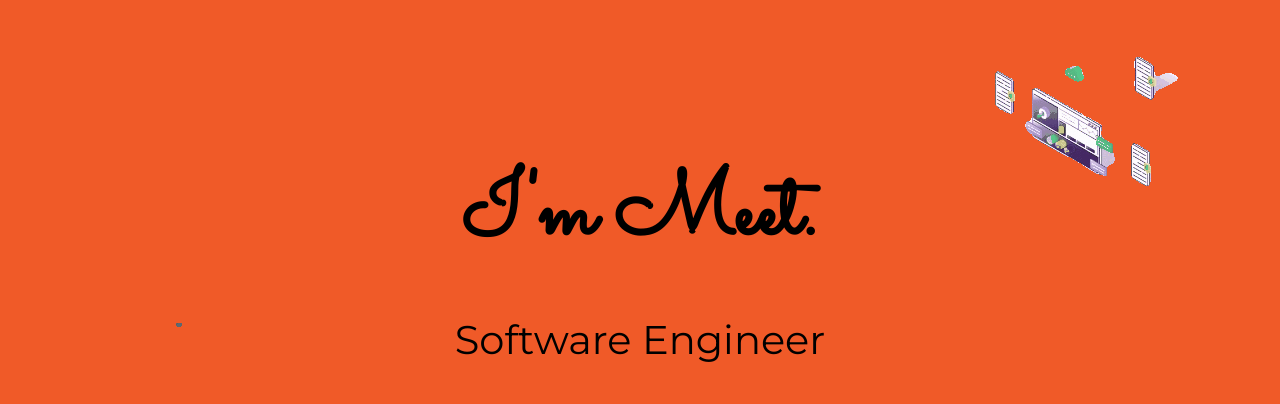
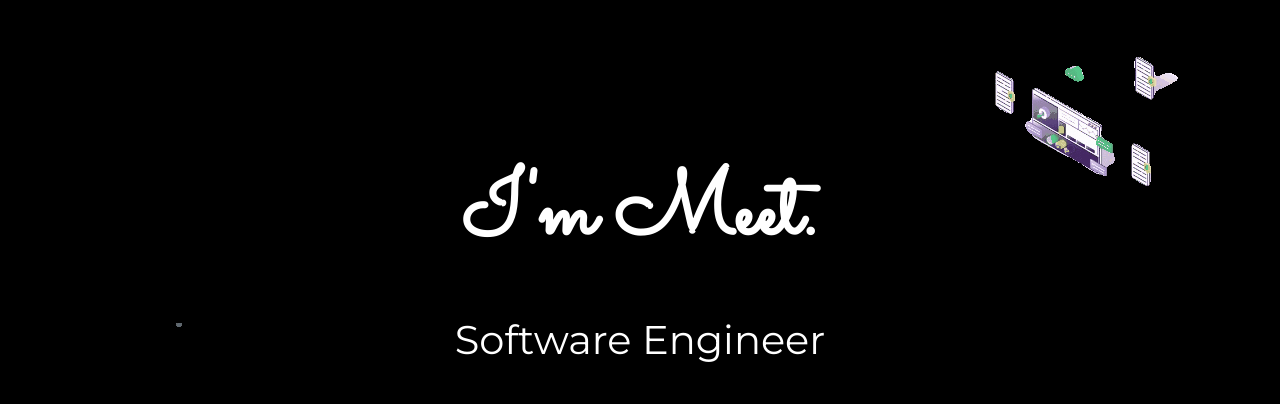
Before and after one commit to The-Ferocious-Eagle/MyWebsite, a plain HTML site: page index.html in a window 1280 px wide. Shown: the top 404 px of the page. Drawn offline with Linux system fonts and the light colour scheme; grey boxes are pictures that could not be loaded.

Commit message:
update css

```diff
--- a/Example.css
+++ b/Example.css
@@ -6,14 +6,14 @@ body {
 }
 
 h1 {
-  color: #000000;
+  color: #ffffff;
   font-size: 5.625rem;
   margin: 50px auto 0 auto;
   font-family: 'Sacramento', cursive;
 }
 
 h2 {
-  color: #000000;
+  color: #ffffff;
   font-family: 'Montserrat', sans-serif;
   font-size: 2.5rem;
   font-weight: normal;
@@ -48,7 +48,7 @@ a:hover {
 }
 
 .top-container {
-  background-color: #F05A28;
+  background-color: #000000;
   position: relative;
   padding-top: 100px;
 }
--- a/index.html
+++ b/index.html
@@ -3,7 +3,7 @@
 
 <head>
   <meta charset="utf-8">
-  <title>Eagle</title>
+  <title>Meet Soni</title>
   <link rel="stylesheet" href="Example.css">
   <link href="https://fonts.googleapis.com/css?family=Merriweather|Montserrat|Sacramento" rel="stylesheet">
   <link rel="icon" href="images\meet.ico">
```
Also changed, not shown: images/meet.ico.
